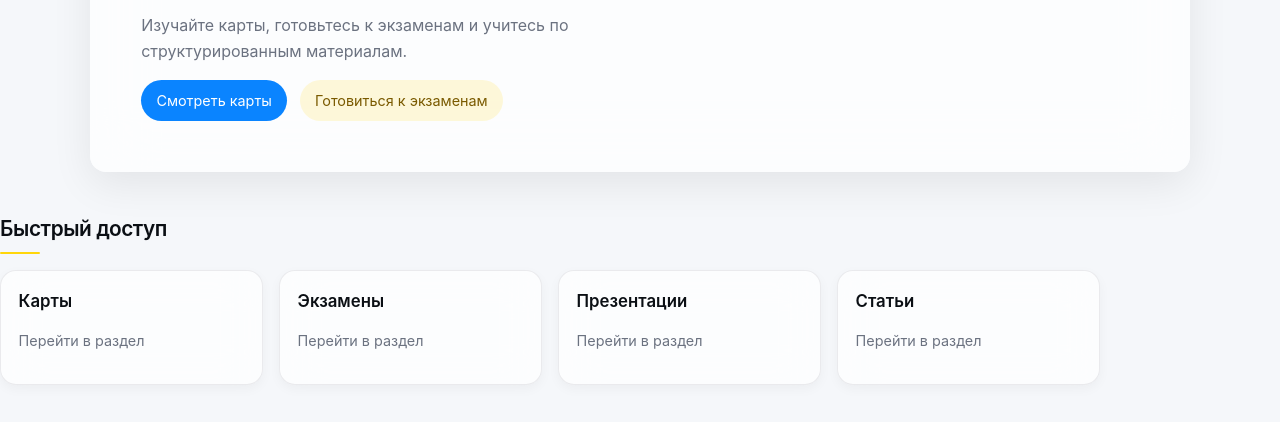
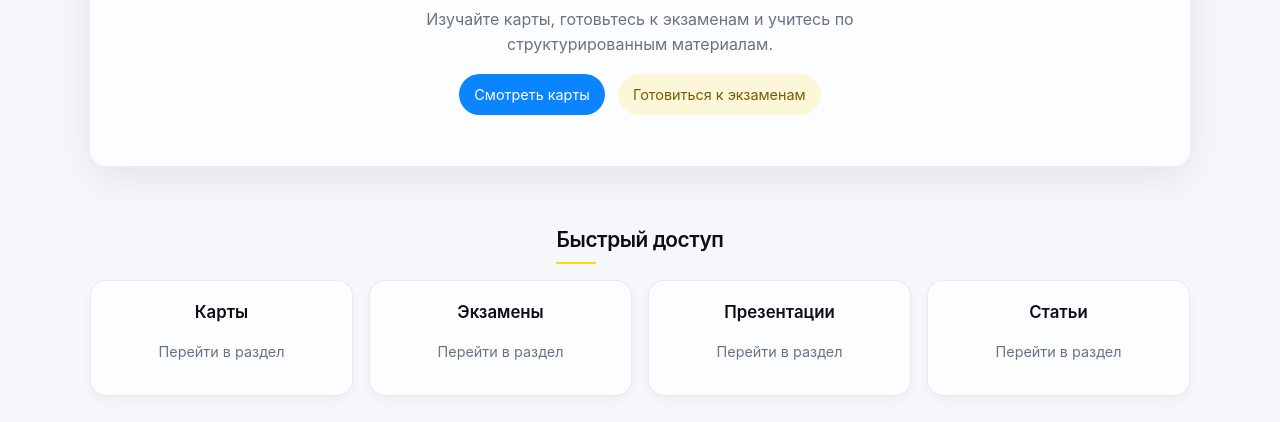
Before and after one commit to minionalex24-max/GEOMANIA.NET-NEW, a plain HTML site: page index.html in a window 1280 px wide. Shown: the part 273-695 px from the top of the page. Drawn offline with Linux system fonts and the light colour scheme.

Commit message:
Update styles.css

```diff
--- a/styles.css
+++ b/styles.css
@@ -93,17 +93,17 @@ input, select, textarea {
 }
 .hero::before { content:""; position:absolute; top:0; left:0; width:100%; height:2px; background: linear-gradient(90deg, var(--accent), transparent); }
 .hero h1 { font-size: clamp(2.2rem, 4vw, 2.8rem); font-weight: 600; letter-spacing: -.03em; margin-bottom: .6rem; }
-.hero p { color: var(--muted); font-size:1rem; max-width:520px; }
-.hero-actions { display:flex; gap:.8rem; margin-top:1rem; }
+.hero p { color: var(--muted); font-size:1rem; max-width:520px; margin: 0 auto; text-align: center; }
+.hero-actions { display:flex; gap:.8rem; margin-top:1rem; justify-content: center; }
 
-.section { margin: 2.5rem 0; }
-.section h2 { font-size:1.3rem; font-weight:600; letter-spacing:-.02em; margin-bottom:1rem; position:relative; }
+.section { margin: 2.5rem auto; text-align: center; }
+.section h2 { font-size:1.3rem; font-weight:600; letter-spacing:-.02em; margin-bottom:1rem; position:relative; display:inline-block; }
 .section h2::after { content:""; display:block; width:40px; height:2px; background:var(--accent); margin-top:6px; border-radius:10px; }
 
-.grid { display:grid; gap:1rem; }
+.grid { display:grid; gap:1rem; justify-items: center; }
 .quick-grid { grid-template-columns: repeat(auto-fit, minmax(180px, 1fr)); }
 .cards-grid { grid-template-columns: repeat(auto-fit, minmax(240px, 1fr)); }
-.stack { display:grid; gap:1.4rem; }
+.stack { display:grid; gap:1.4rem; justify-items: center; }
 .toolbar { display:flex; gap:.7rem; flex-wrap:wrap; margin-bottom:1rem; }
 .page-top { margin-top: 6rem; }
 
@@ -115,6 +115,8 @@ input, select, textarea {
   border: 1px solid var(--border);
   box-shadow: var(--shadow-sm);
   transition: .25s;
+  width: 100%;
+  max-width: 360px;
 }
 .card:hover { transform: translateY(-4px); box-shadow: var(--shadow); }
 .card h3 { margin: 0 0 .4rem; font-size:1.05rem; font-weight:600; }
```
